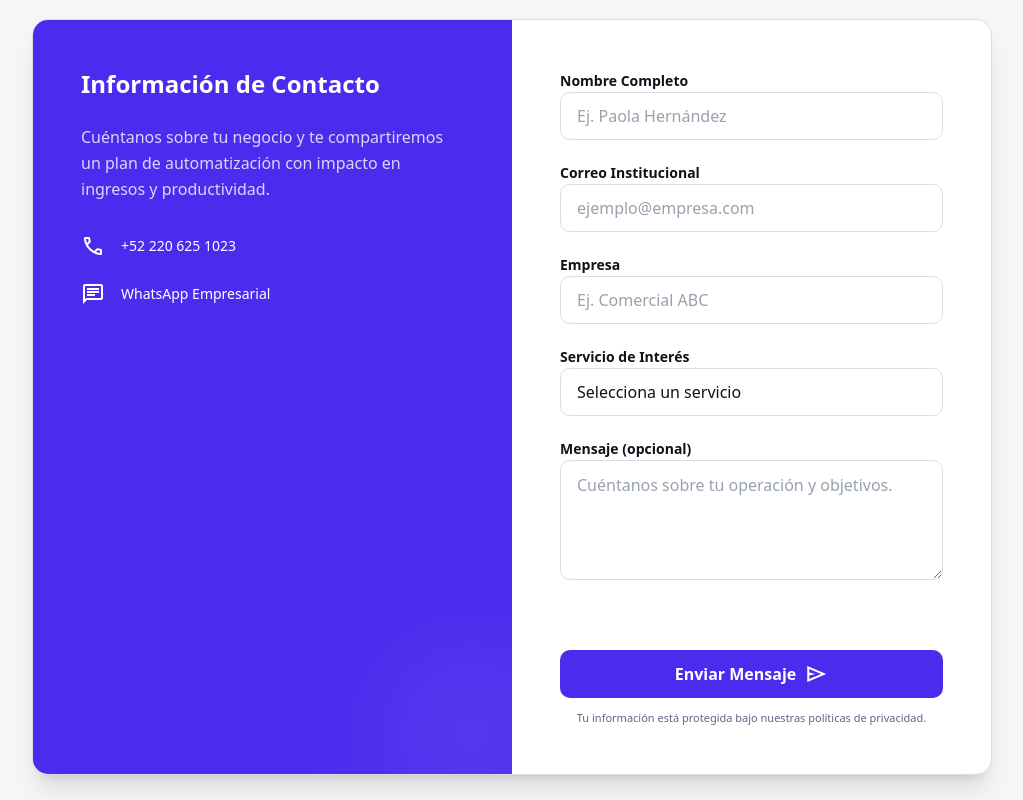
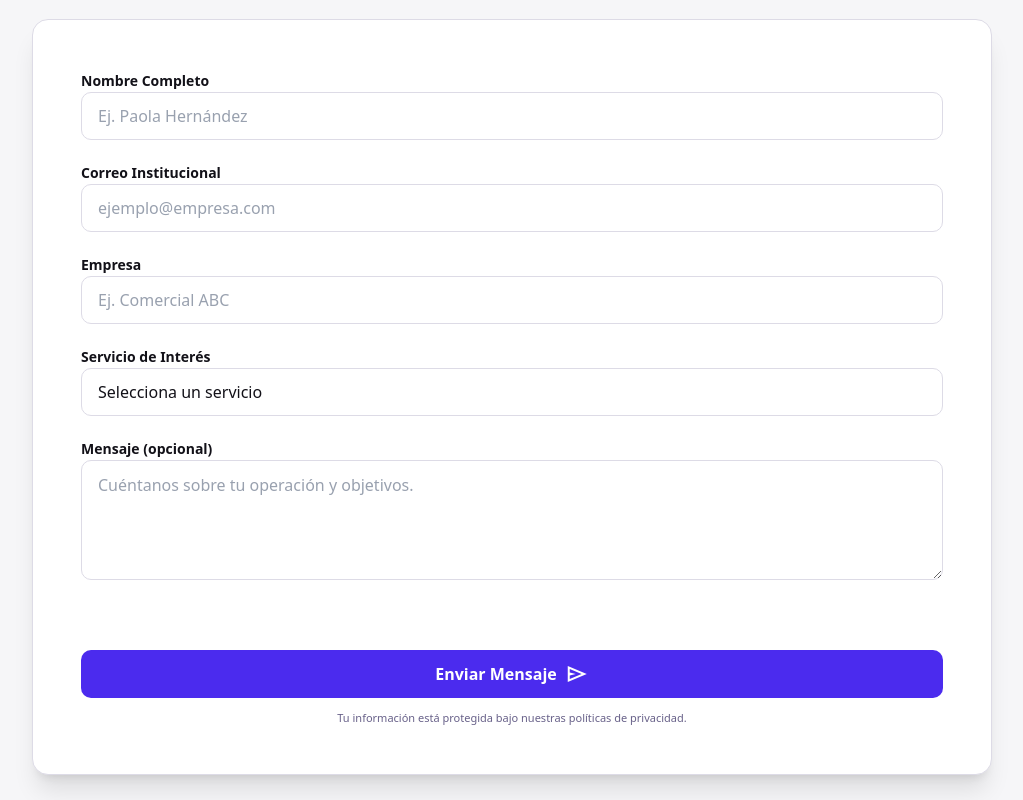
Before and after one commit to auraliqia-droid/auraliq-web, a Next.js app: page / in a window 1280 px wide. Shown: the part 6020-6820 px from the top of the page, without its empty margins (128-1151 px from the left). Built offline with nearby package versions, Linux system fonts and the light colour scheme; no server answers.

Commit message:
Remove contact info panel from contact section

```diff
--- a/src/components/landing/LandingPage.tsx
+++ b/src/components/landing/LandingPage.tsx
@@ -897,31 +897,8 @@ export function LandingPage() {
             ))}
           </div>
           <div className="bg-white dark:bg-[#1e1a3a] rounded-2xl shadow-xl overflow-hidden border border-border">
-            <div className="grid md:grid-cols-2">
-              <div className="bg-primary p-8 md:p-12 text-white flex flex-col justify-between relative overflow-hidden">
-                <div className="relative z-10">
-                  <h3 className="text-2xl font-bold mb-6">Información de Contacto</h3>
-                  <p className="text-white/80 mb-8 leading-relaxed">
-                    Cuéntanos sobre tu negocio y te compartiremos un plan de automatización con impacto en ingresos y productividad.
-                  </p>
-                  {contactDetails.length ? (
-                    <div className="space-y-6">
-                      {contactDetails.map((detail) => (
-                        <a key={detail.label} href={detail.href} className="flex items-center gap-4 text-sm font-medium hover:text-white/80">
-                          <span className="material-symbols-outlined">{detail.icon}</span>
-                          <span>{detail.label}</span>
-                        </a>
-                      ))}
-                    </div>
-                  ) : (
-                    <p className="text-sm text-white/80">Completa el formulario y nuestro equipo te responderá en menos de 24 horas.</p>
-                  )}
-                </div>
-                <div className="absolute -bottom-10 -right-10 size-40 bg-white/10 rounded-full blur-3xl" />
-              </div>
-
-              <div className="p-8 md:p-12">
-                <form className="space-y-5" onSubmit={handleSubmit} noValidate>
+            <div className="p-8 md:p-12">
+              <form className="space-y-5" onSubmit={handleSubmit} noValidate>
                   <div className="space-y-2">
                     <label className="text-foreground text-sm font-semibold" htmlFor="fullName">Nombre Completo</label>
                     <input
@@ -1047,8 +1024,7 @@ export function LandingPage() {
                       Tu información está protegida bajo nuestras políticas de privacidad.
                     </p>
                   </div>
-                </form>
-              </div>
+              </form>
             </div>
           </div>
         </div>
```
